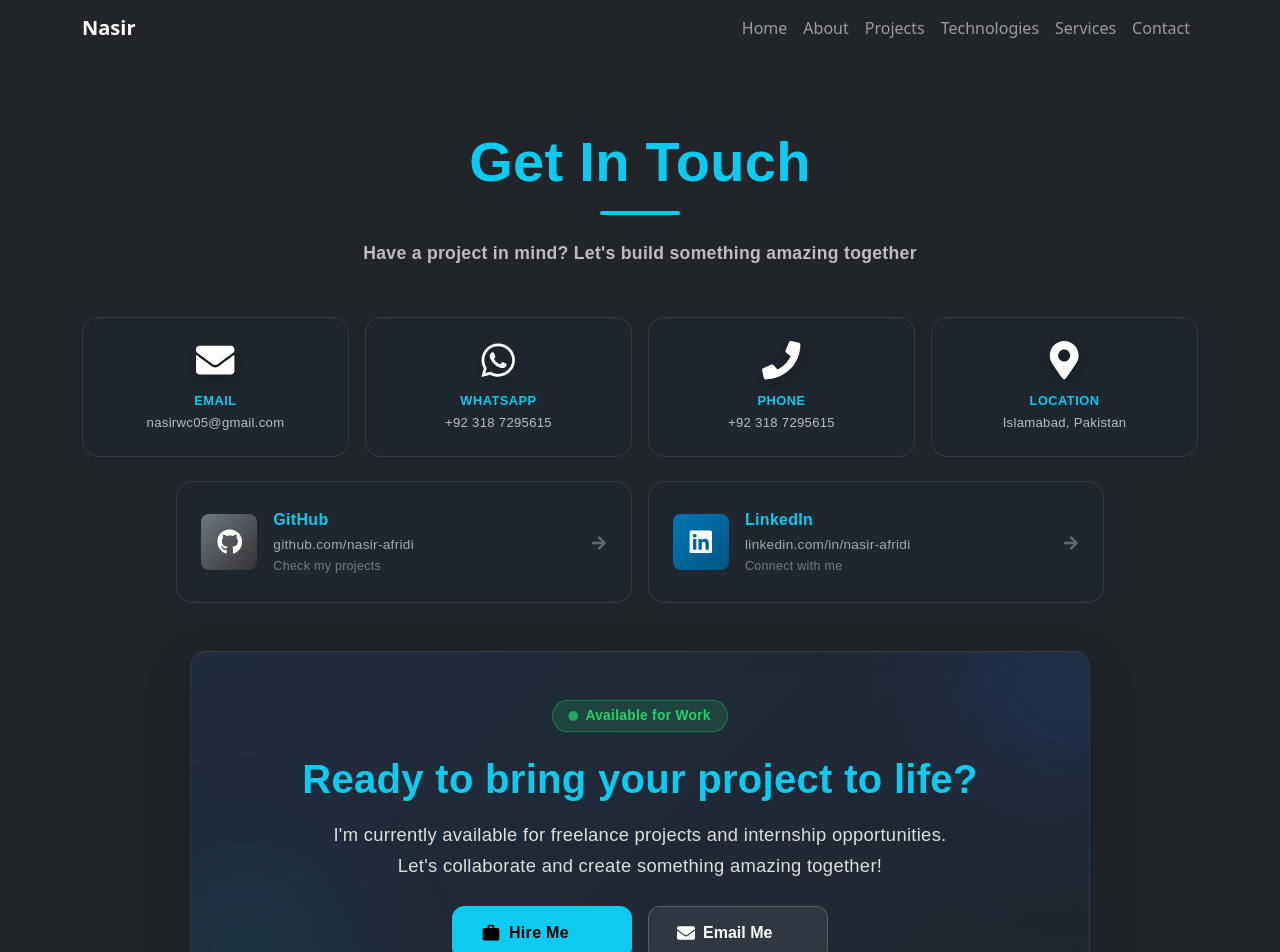
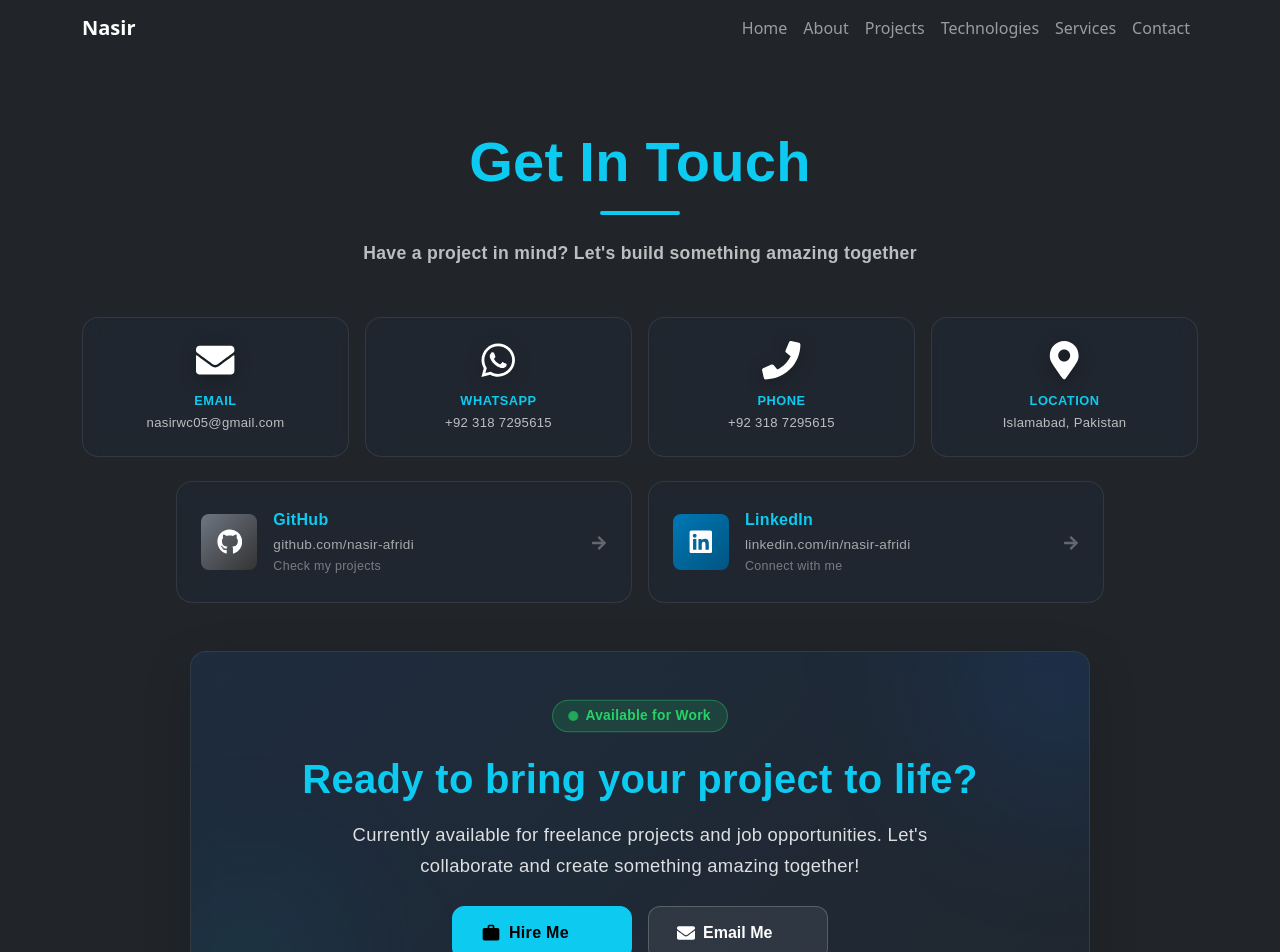
Before and after one commit to Nasir-afridi/Portfolio, a React (Vite) app in the folder Portfolio/: page /contact in a window 1280 px wide. Shown: the top 952 px of the page. Built offline with nearby package versions, Linux system fonts and the light colour scheme.

Commit message:
changes in content

```diff
--- a/Portfolio/src/pages/Contact.jsx
+++ b/Portfolio/src/pages/Contact.jsx
@@ -363,7 +363,7 @@ export default function Contact() {
                   lineHeight: "1.7",
                 }}
               >
-                I'm currently available for freelance projects and internship
+                Currently available for freelance projects and job
                 opportunities. Let's collaborate and create something amazing
                 together!
               </p>
```
